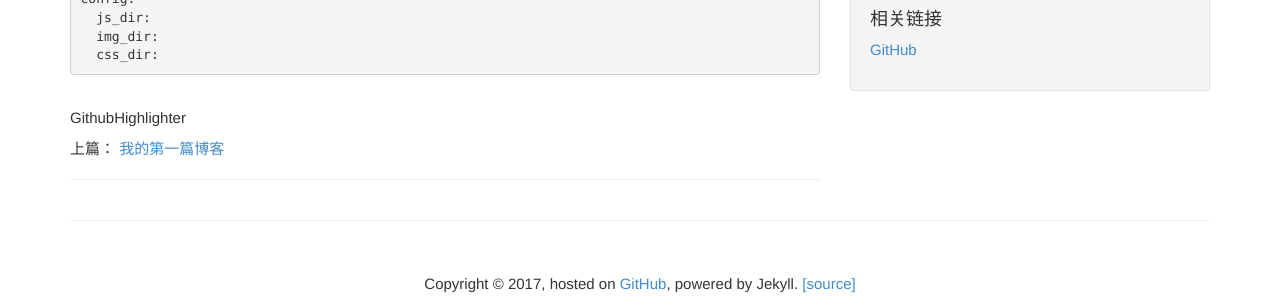
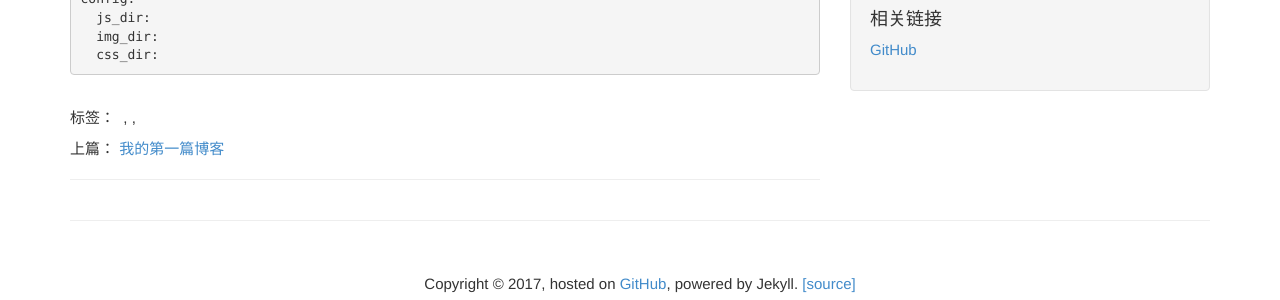
Before and after one commit to lvstoneleaf/elta.github.io, a Jekyll site: the page built from _posts/2017-01-14-fixhighlightingerrors.md, in a window 1280 px wide and 975 px high. Shown: the part 617-917 px from the top of the window. Built offline with Jekyll 4.4.1, drawn with Linux system fonts in a browser that asks for light colours; comment, search, counter and statistics services are not loaded.

Commit message:
M _layouts/post.html 2017-01-15 11:07:55+00:00

```diff
--- a/_layouts/post.html
+++ b/_layouts/post.html
@@ -14,7 +14,13 @@
 <hr>
 {{ content }}
 <br/>
-{{ page.tags }}
+标签：&nbsp;
+{% for tag in page.tags %}
+		   <a href="/tags.html#{{ tag[0]}} ">
+           {{ tag[0]}}
+         </a>,
+{% endfor %}
+
 <br/>
 <div style="margin-top:10px;margin-bottom:10px">
   {%if page.previous%}
```
